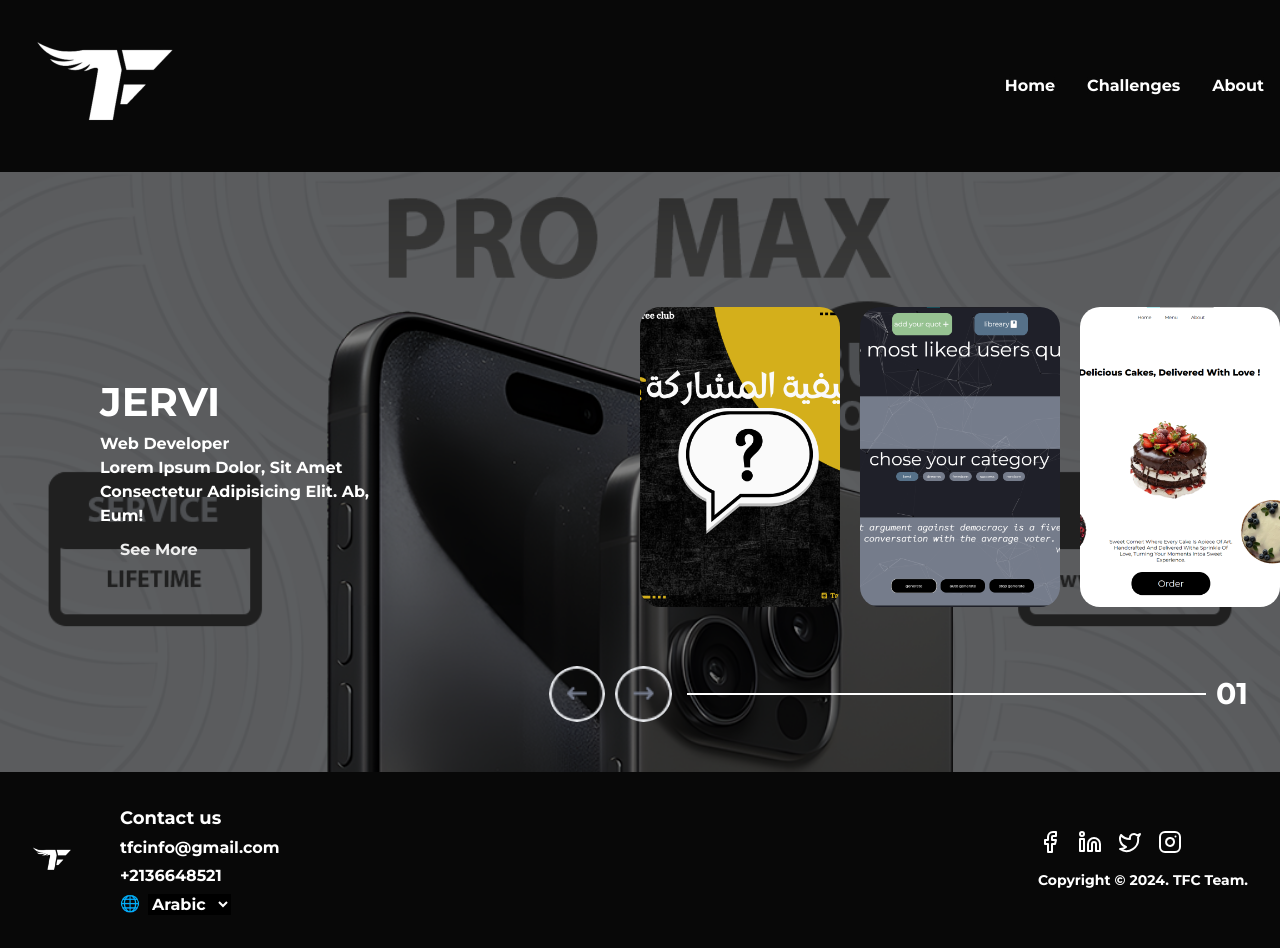
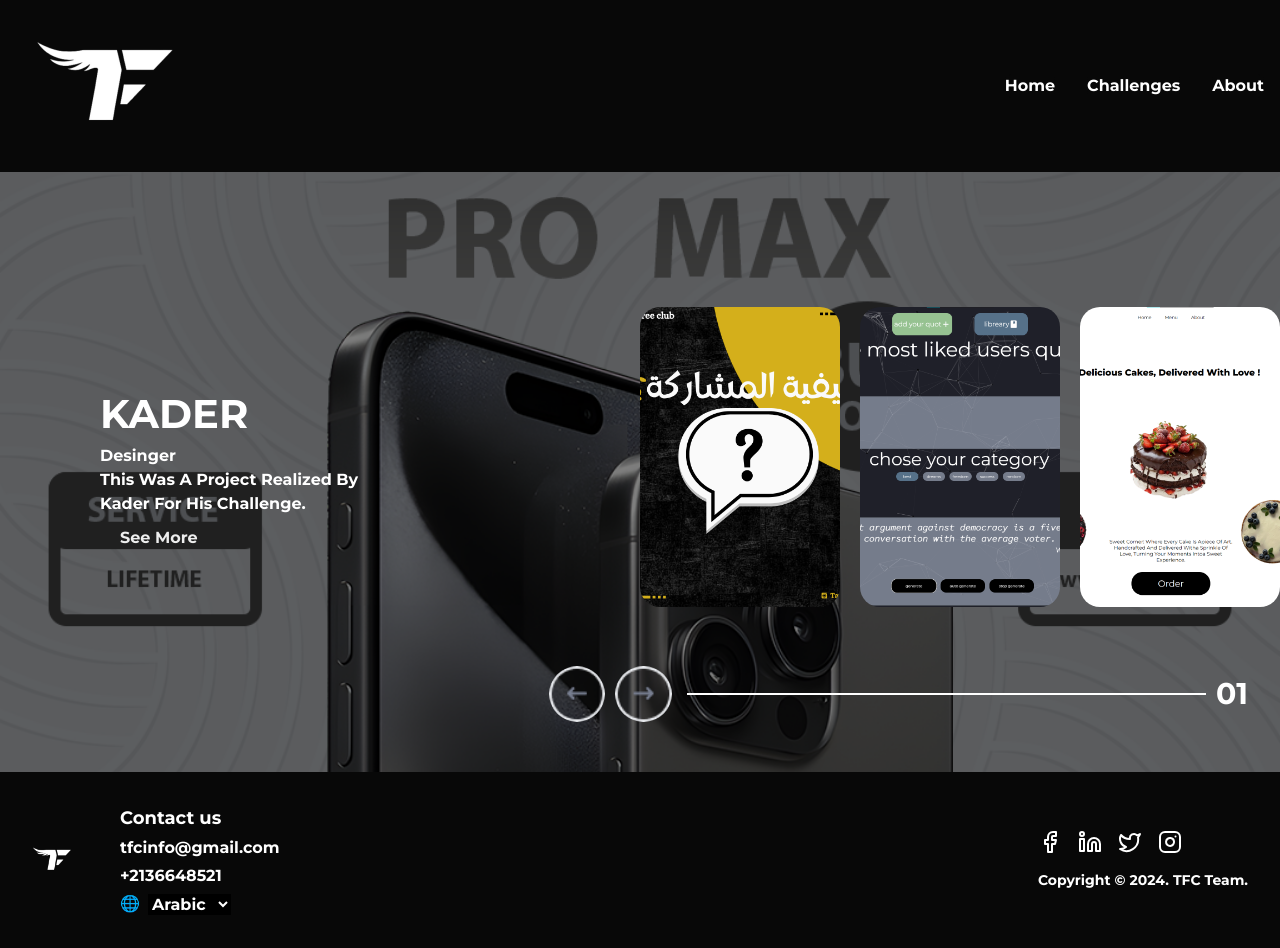
Before and after one commit to zakimed1/taxfreeclub.net, a Next.js app: page /test in a window 1280 px wide. Built offline with nearby package versions, Linux system fonts and the light colour scheme.

Commit message:
fixing copyrighting stuf

```diff
--- a/app/home/Section2.tsx
+++ b/app/home/Section2.tsx
@@ -15,14 +15,10 @@ export const Section2 = () => {
   ];
   return (
     <div className="mb-24 mt-10 w-full">
-      <h3 className="text-[32px] sm:text-[24px] md:text-[28px] lg:text-[32px] font-bold text-center text-white">
-        HELLO, WELCOME TO TFC
-      </h3>
+
       <div className="flex items-center justify-center">
         <div className="mx-auto flex flex-col sm:flex-row text-center items-center gap-16 sm:gap-4 md:gap-8">
-          <div className="w-[180px] sm:w-[120px] md:w-[150px] lg:w-[180px]">
-            <img src="./logo24.png" alt="" />
-          </div>
+
           {content.map((e, index) => (
             <div key={index} className="w-[180px] sm:w-[80px] md:w-[150px] lg:w-[180px]">
               <h5 className="text-xl sm:text-lg md:text-xl font-mono text-center text-white">
--- a/app/home/Section3.tsx
+++ b/app/home/Section3.tsx
@@ -11,71 +11,69 @@ export const Section3 = () => {
       number: "01",
       title: "Some Pictures of",
       name: "Members Work",
-      description:
-        "Variant object vector clip library. Device layout scale asset share union blur duplicate editor slice.!",
+      description: "This is some members  ",
       imageUrl: "/icons/img1.png",
     },
     {
       id: 2,
       number: "02",
-      title: "Web Developer",
-      name: "Jervi",
-      description:
-        "Lorem ipsum dolor, sit amet consectetur adipisicing elit. Ab, eum!",
+      title: "Desinger",
+      name: "Kader",
+      description: "This was a project realized  by Kader for his challenge.",
       imageUrl: "/icons/img2.png",
     },
     {
       id: 3,
       number: "03",
-      title: "",
-      name: "Iceland",
+      title: "Desinger",
+      name: "Zaki",
       description:
-        "Lorem ipsum dolor, sit amet consectetur adipisicing elit. Ab, eum!",
+        "This was a project realized by zaki for his departement challenge.",
       imageUrl: "/icons/img3.png",
     },
     {
       id: 4,
       number: "04",
-      title: "",
-      name: "Australia",
+      title: "Web Developer",
+      name: "Moumen Dev",
       description:
-        "Lorem ipsum dolor, sit amet consectetur adipisicing elit. Ab, eum!",
+        "This was a project realized  by Moumen for his web development challenge",
       imageUrl: "/icons/img4.png",
     },
     {
       id: 5,
       number: "05",
-      title: "",
-      name: "Netherland",
+      title: " web Developer",
+      name: "Moumen Dev",
       description:
-        "Lorem ipsum dolor, sit amet consectetur adipisicing elit. Ab, eum!",
+        "This was a project realized  by Moumen for his web development challenge",
       imageUrl: "/icons/img5.png",
     },
     {
       id: 6,
       number: "06",
-      title: "",
-      name: "Ireland",
+      title: "web Developer",
+      name: "Jervi ",
       description:
-        "Lorem ipsum dolor, sit amet consectetur adipisicing elit. Ab, eum!",
+        "This was a project realized  by Jervi for his web development challenge",
       imageUrl: "/icons/img6.png",
     },
     {
       id: 7,
       number: "07",
-      title: "",
-      name: "Switzerland",
+      title: "web Developer",
+      name: "Jervi ",
       description:
-        "Lorem ipsum dolor, sit amet consectetur adipisicing elit. Ab, eum!",
+        "This was a project realized  by Jervi for his web development challenge",
       imageUrl: "/icons/img7.png",
     },
     {
       id: 8,
       number: "08",
-      title: "",
-      name: "Switzerland",
+      title: "web Developer",
+      name: "Oussama",
       description:
-        "Lorem ipsum dolor, sit amet consectetur adipisicing elit. Ab, eum!",
+        "This was a project realized  by Oussama for his web development challenge",
       imageUrl: "/icons/img8.png",
     },
   ];
--- a/app/home/Section4.tsx
+++ b/app/home/Section4.tsx
@@ -2,16 +2,16 @@
 import React, { useState } from "react";
 import Left from "@/public/icons/Left arrow.svg"; // Assuming location of Left arrow.svg
 import Right from "@/public/icons/Right arrow.svg"; // Assuming location of Right arrow.svg
-import { Swiper, useSwiper, SwiperSlide } from 'swiper/react';
-import { Navigation, Autoplay } from 'swiper/modules';
-import 'swiper/css';
-import 'swiper/css/navigation';
-import 'swiper/css/autoplay';
-import './Section4';
+import { Swiper, useSwiper, SwiperSlide } from "swiper/react";
+import { Navigation, Autoplay } from "swiper/modules";
+import "swiper/css";
+import "swiper/css/navigation";
+import "swiper/css/autoplay";
+import "./Section4";
 import { Import } from "lucide-react";
 import { Button } from "@nextui-org/button";
 import Image from "next/image";
-
+import { text } from "stream/consumers";
 
 export const Section4 = () => {
   //const swiperRef = useRef(null);
@@ -40,67 +40,90 @@ export const Section4 = () => {
               576: { slidesPerView: 1 },
               768: { slidesPerView: 2 },
               992: { slidesPerView: 2 },
-              1200: { slidesPerView: 3 }
+              1200: { slidesPerView: 3 },
             }}
             modules={[Navigation, Autoplay]}
             navigation={{
-              prevEl: '.slider-prev',
-              nextEl: '.slider-next'
+              prevEl: ".slider-prev",
+              nextEl: ".slider-next",
             }}
             autoplay={{ delay: 3500 }}
             loop={true}
           >
-            {
-              testimonialData.map((e, index) => (
+            {testimonialData.map((e, index) => (
               <SwiperSlide key={index} className="flex flex-col">
-                <div className="border-2 mx-3 rounded-xl p-5 flex flex-col h-[14rem] sm:h-[16rem]"  >
-                  <p className="text-sm font-thin text-right flex-grow">{e.text}</p>
+                <div className="border-2 mx-3 rounded-xl p-5 flex flex-col h-[14rem] sm:h-[16rem]">
+                  <p className="text-sm font-thin text-right flex-grow">
+                    {e.text}
+                  </p>
                   <div className="flex items-center mt-5">
-                    <img className="mr-2" src={ e.avatar } alt="idk" />
+                    <img className="mr-2" src={e.avatar} alt="idk" />
                     <div className="">
-                      <h5 className="text-md font-mono ">{ e.name }</h5>
-                      <h6 className="text-sm font-mono font-thin text-[#FCE304] opacity-70">{ e.position }</h6>
+                      <h5 className="text-md font-mono ">{e.name}</h5>
+                      <h6 className="text-sm font-mono font-thin text-[#FCE304] opacity-70">
+                        {e.position}
+                      </h6>
                     </div>
                   </div>
                 </div>
               </SwiperSlide>
-              ))
-            }
+            ))}
           </Swiper>
           <div className="mt-5 flex justify-center gap-4">
-            <Button className="slider-arrow slider-prev" onClick={handlePrev}><img src="/icons/arrow_left.png" alt="" /></Button>
-            <Button className="slider-arrow slider-next" onClick={handleNext}><img src="/icons/arrow_right.png" alt="" /></Button>
+            <Button className="slider-arrow slider-prev" onClick={handlePrev}>
+              <img src="/icons/arrow_left.png" alt="" />
+            </Button>
+            <Button className="slider-arrow slider-next" onClick={handleNext}>
+              <img src="/icons/arrow_right.png" alt="" />
+            </Button>
           </div>
         </div>
       </div>
     </div>
   );
-}
-
+};
 
 const testimonialData = [
   {
     text: "طورت قدراتي والمهارات الخاصة مع TFC بشكل موجز، وأثناء بيئتي نخطط لمستقبلي.",
-    name: "شخص",
-    position: 'GRH',
+    name: "Chiraz",
+    position: "GRH",
     avatar: "/user.png",
   },
   {
     text: "حققت إلى ما حققته في علم وحدي خاصة من ناحية البرمجة. قبل أن ادخل TFC كان شغفي مع HTML & CSS، الآن أرى حياتي مكانهم في سماعة رأي.",
     name: "حسان",
-    position: 'Video editing',
+    position: "Video editing",
     avatar: "/user.png",
   },
   {
     text: "بدأت في عالم الويب وتعلمت الكمبيوتر بمساعدة أجونس. تعاونت مع صديقتي في مشروعها بفضل أجونس واستفدت من تجربة رواد الأعمال، مما غير منظوري تجاه العمل وبلادي.",
     name: "مروى",
-    position: 'web dev',
+    position: "web dev",
     avatar: "/user.png",
   },
   {
     text: "بدأت في عالم الويب وتعلمت الكمبيوتر بمساعدة أجونس. تعاونت مع صديقتي في مشروعها بفضل أجونس واستفدت من تجربة رواد الأعمال، مما غير منظوري تجاه العمل وبلادي.",
-    name: "مروى",
-    position: 'web dev',
+    name: "mohamed siradj ",
+    position: "web dev",
+    avatar: "/user.png",
+  },
+  {
+    text: "طورت نفسي فالمجال grh خاصة مع تكوين لي وفراتوا tfc بديت نخطط لمشروعي",
+    name: "شفاء",
+    position: "GRH",
+    avatar: "/user.png",
+  },
+  {
+    text: "الاجتماع مع اناس مروا بتجارب مختلفة ووصل كل منهم الا نتائج بمواجهة المشاكل و إيجاد حلول، يعطيك فكرة عن الإنسان لم يخلق لينجح  وحيدا رغم الجميع و لكن ان ينجح في وسط مجتمع ناجح مع الجميع",
+    name: "صديق",
+    position: "Video editing",
+    avatar: "/user.png",
+  },
+  {
+    text: "I improved my skill in editing i did huge progress. I become consistent on my daily activities during the day reading, working, sports مع اناس مروا بتجارب مختلفة ووصل كل منهم الا نتائج بمواجهة المشاكل و إيجاد حلول، يعطيك فكرة عن الإنسان لم يخلق لينجح  وحيدا رغم الجميع و لكن ان ينجح في وسط مجتمع ناجح مع الجميع",
+    name: "Farida",
+    position: "Video editing",
     avatar: "/user.png",
   },
 ];
--- a/app/home/page.tsx
+++ b/app/home/page.tsx
@@ -15,9 +15,9 @@ export default function Hero() {
           <h1 className="text-7xl font-bold mb-20 max-sm:text-5xl max-sm:mb-5">
             Make Yourself Great Again
           </h1>
-          <p className="text-xl mb-10 max-sm:text-xl max-sm:mb-5">
-            Development, Design Marketing-Spline Skillful Work.
-          </p>
+          <div className="w-[400px] max-smw-[180px] max-md:w-[200px] ">
+            <Image src="/logo24.png" alt="" width={600} height={600} />
+          </div>
           <div className="flex justify-center space-x-4 max-sm:space-x-0 max-sm:flex-col max-sm:m-10 max-sm:gap-4 max-sm:items-center">
             {/* to do change btn bg color  */}
             <Link href="/challenges">
--- a/components/Header.tsx
+++ b/components/Header.tsx
@@ -54,7 +54,7 @@ export default function Header() {
           className={`${toggle ? "block" : "hidden"} w-full md:block md:w-auto`}
           id="navbar-default"
         >
-          <ul className="font-medium flex flex-col p-4 md:p-0 mt-4 border border-gray-100 rounded-lg md:flex-row md:space-x-8 rtl:space-x-reverse md:mt-0 md:border-0 md:bg-[#080808] dark:bg-[#080808] md:dark:bg-[#080808] dark:border-gray-700">
+          <ul className="font-medium flex justify-around p-4 md:p-0 mt-4 border border-gray-100 rounded-lg md:flex-row md:space-x-8 rtl:space-x-reverse md:mt-0 md:border-0 md:bg-[#080808] dark:bg-[#080808] md:dark:bg-[#080808] dark:border-gray-700">
             <li>
               <a
                 href="/"
--- a/components/footer.tsx
+++ b/components/footer.tsx
@@ -45,7 +45,7 @@ export function Footer() {
             <Link href={"/"}>
               <TwitterIcon className="h-6 w-6" />
             </Link>
-            <Link href={"/"}>
+            <Link href={"https://www.instagram.com/taxfree.club/"}>
               <InstagramIcon className="h-6 w-6" />
             </Link>
           </div>
--- a/components/ui/button.tsx
+++ b/components/ui/button.tsx
@@ -20,7 +20,7 @@ const buttonVariants = cva(
         link: "text-gray-900 underline-offset-4 hover:underline dark:text-gray-50",
       },
       size: {
-        default: "h-10 px-4 py-2",
+        default: "h-14 px-4 py-2",
         sm: "h-9 rounded-md px-3",
         lg: "h-11 rounded-md px-8",
         icon: "h-10 w-10",
```
